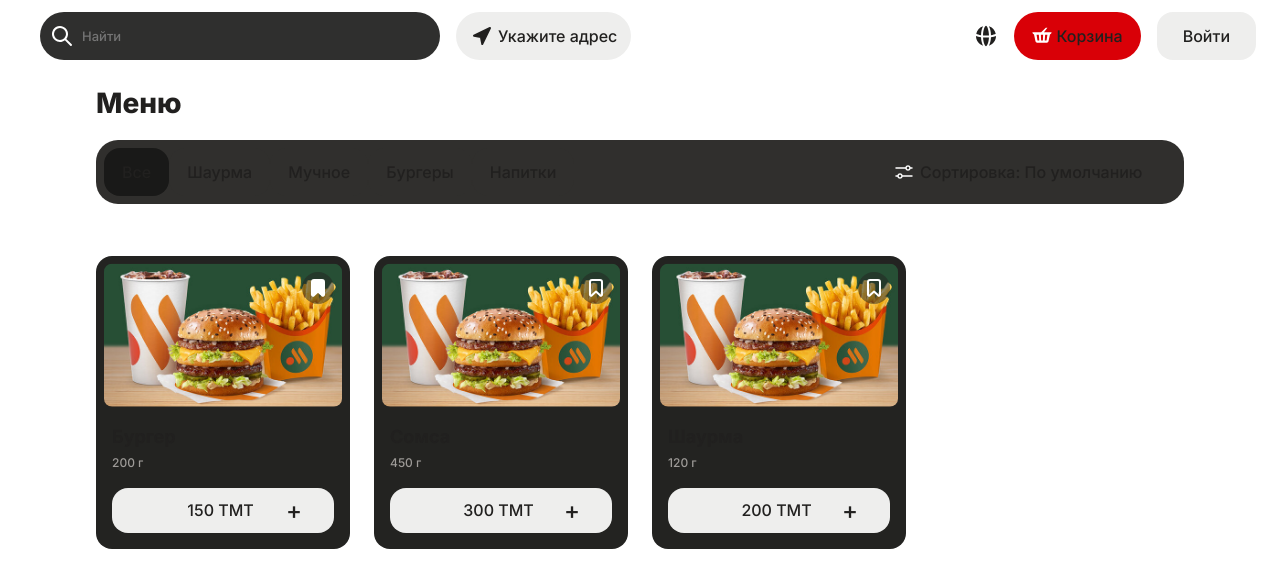
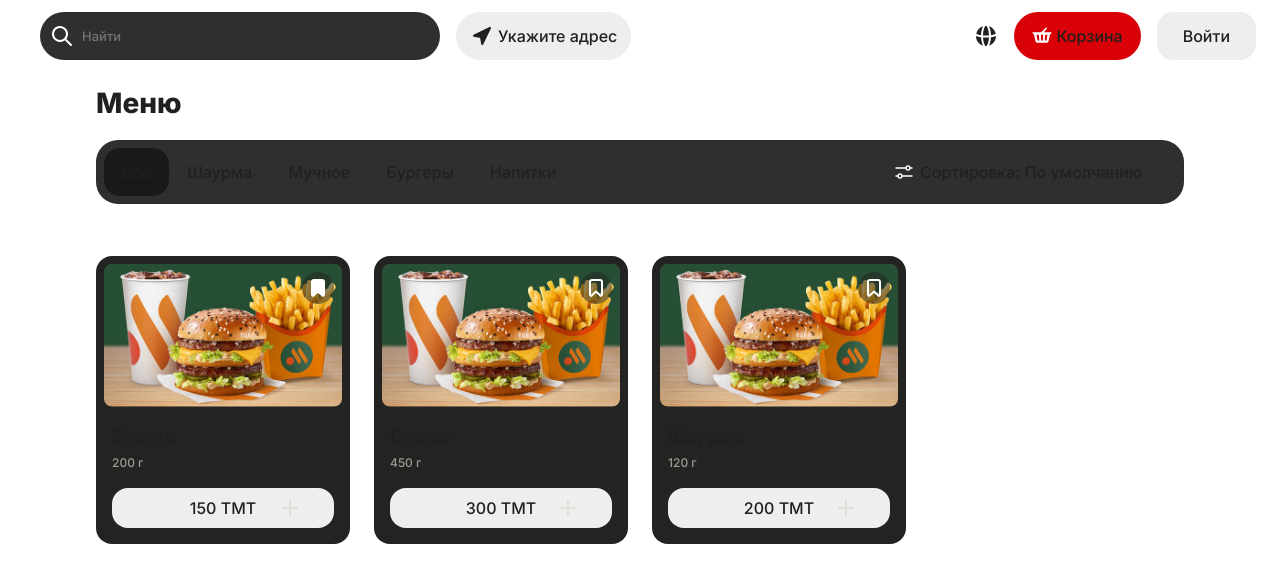
Before and after one commit to RaiseOnce/my-cafe, a Next.js app: page / in a window 1280 px wide. Shown: the top 588 px of the page. Built offline with nearby package versions, Linux system fonts and the light colour scheme.

Commit message:
plus/minus was added

```diff
--- /dev/null
+++ b/src/assets/Minus.tsx
@@ -0,0 +1,21 @@
+import React from 'react'
+
+type Props = React.SVGProps<SVGSVGElement> & {
+  className?: string
+}
+
+export const Minus = ({ className }: Props) => (
+  <svg
+    xmlns="http://www.w3.org/2000/svg"
+    width="24px"
+    height="24px"
+    viewBox="0 0 24 24"
+    className={className}
+  >
+    <path
+      fillRule="evenodd"
+      clipRule="evenodd"
+      d="M5 11C4.44772 11 4 11.4477 4 12C4 12.5523 4.44772 13 5 13H19C19.5523 13 20 12.5523 20 12C20 11.4477 19.5523 11 19 11H5Z"
+    />
+  </svg>
+)
--- /dev/null
+++ b/src/assets/Plus.tsx
@@ -0,0 +1,21 @@
+import React from 'react'
+
+type Props = React.SVGProps<SVGSVGElement> & {
+  className?: string
+}
+
+export const Plus = ({ className }: Props) => (
+  <svg
+    xmlns="http://www.w3.org/2000/svg"
+    width="24px"
+    height="24px"
+    viewBox="0 0 24 24"
+    className={className}
+  >
+    <path
+      fillRule="evenodd"
+      clipRule="evenodd"
+      d="M12 4C12.5523 4 13 4.44772 13 5V11H19C19.5523 11 20 11.4477 20 12C20 12.5523 19.5523 13 19 13H13V19C13 19.5523 12.5523 20 12 20C11.4477 20 11 19.5523 11 19V13H5C4.44772 13 4 12.5523 4 12C4 11.4477 4.44772 11 5 11H11V5C11 4.44772 11.4477 4 12 4Z"
+    />
+  </svg>
+)
--- a/src/components/ProductCard/ProductCard.module.scss
+++ b/src/components/ProductCard/ProductCard.module.scss
@@ -138,8 +138,10 @@
 }
 
 .minus {
+  display: flex;
   padding-left: 32px;
   visibility: hidden;
+  fill: #dfdedb;
 }
 
 .minusActive {
@@ -147,5 +149,7 @@
 }
 
 .plus {
+  display: flex;
   padding-right: 32px;
+  fill: #dfdedb;
 }
--- a/src/components/ProductCard/ProductCard.tsx
+++ b/src/components/ProductCard/ProductCard.tsx
@@ -7,6 +7,8 @@ import styles from './ProductCard.module.scss'
 import { Bookmark } from '@/assets/Bookmark'
 import { Button } from '@/ui/Button/Button'
 import { useProductStore } from '@/store/useProductStore'
+import { Plus } from '@/assets/Plus'
+import { Minus } from '@/assets/Minus'
 
 type Product = {
   id: number | string
@@ -101,7 +103,7 @@ export default function ProductCard({ product }: Props) {
                   decreaseCount(product.id)
                 }}
               >
-                -
+                <Minus />
               </span>
               <div className={styles.price}>{product.price} TMT</div>
               <span
@@ -111,7 +113,7 @@ export default function ProductCard({ product }: Props) {
                   increaseCount(product.id)
                 }}
               >
-                +
+                <Plus />
               </span>
             </Button>
           </div>
```
